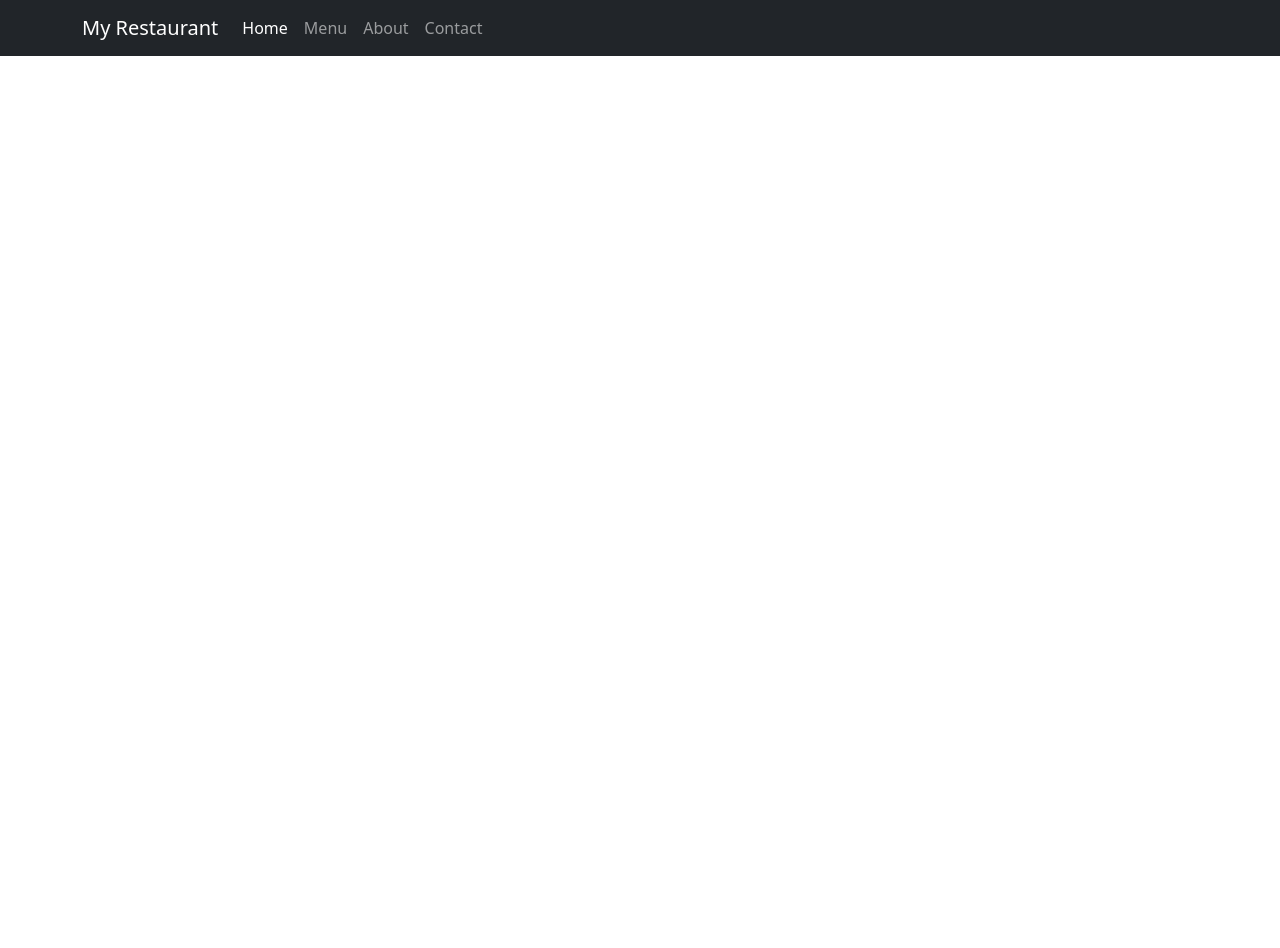
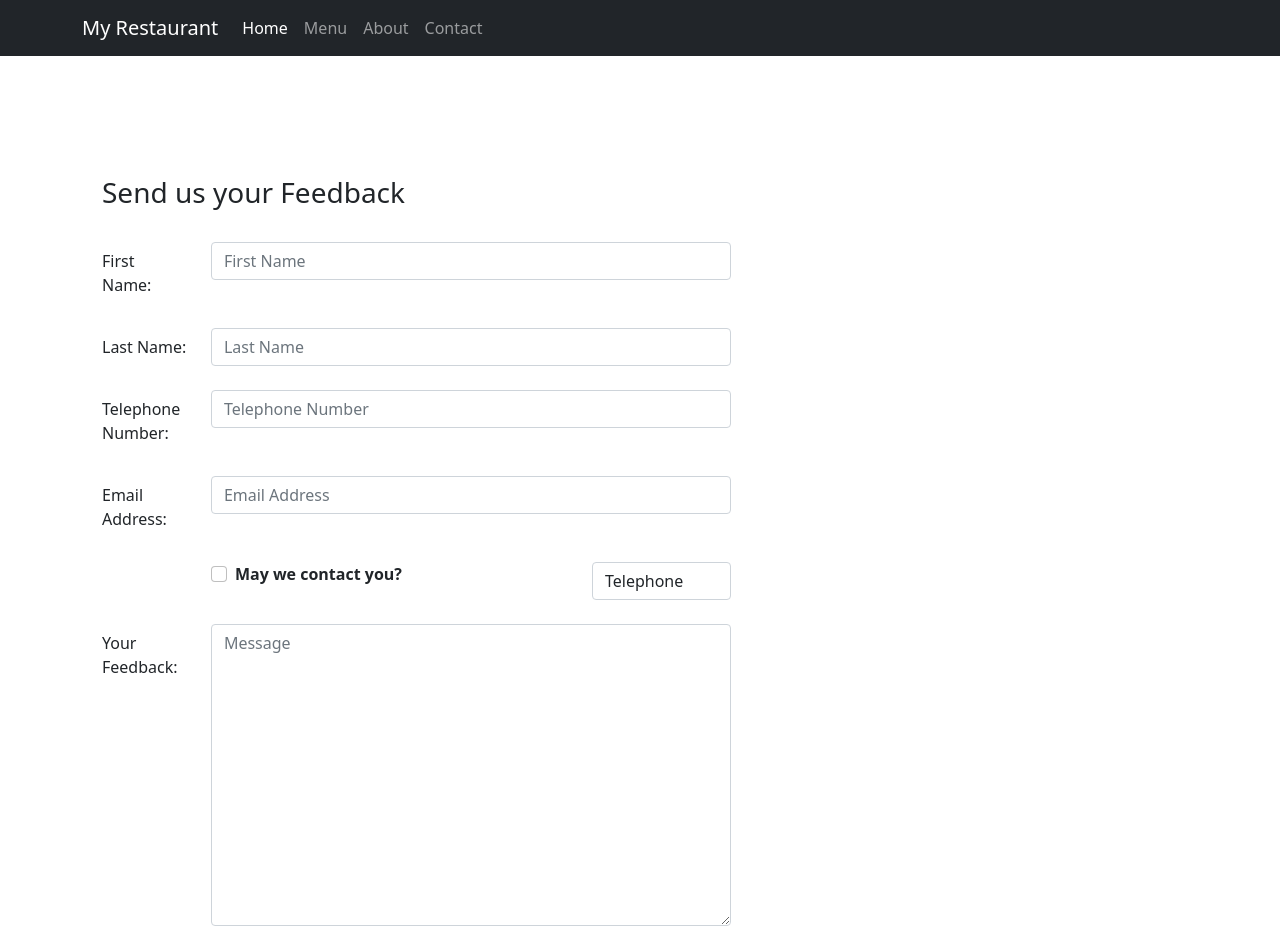
Before and after one commit to SudiptaSahaNiloy/Restaurant-using-react-, a React (Create React App) app: page /contact in a window 1280 px wide. Before the commit this address led to /home. Shown: the top 948 px of the page. Before the commit the page ends 800 px from the top, so only its background shows below. Built offline with nearby package versions, Linux system fonts and the light colour scheme.

Commit message:
Contact form added

```diff
--- a/src/components/body/Body.js
+++ b/src/components/body/Body.js
@@ -2,16 +2,18 @@
 import Contact from "./Contact";
 import Home from "./Home";
 import About from "./About";
-import { Route, Redirect } from "react-router";
+import { Route, Redirect, Switch } from "react-router";
 
 const Body = () => {
     return (
         <div>
-            <Route path="/" exact component={Home} />
-            <Route path="/menu" exact component={Menu} />
-            <Route path="/about" exact component={About} />
-            <Route path="/contact" exact component={Contact} />
-            <Redirect from="/" to="/home" />
+            <Switch>
+                <Route path="/home" exact component={Home} />
+                <Route path="/menu" exact component={Menu} />
+                <Route path="/about" exact component={About} />
+                <Route path="/contact" exact component={Contact} />
+                <Redirect from="/" to="/home" />
+            </Switch>
         </div>
     );
 }
--- a/src/components/body/Contact.js
+++ b/src/components/body/Contact.js
@@ -1,13 +1,157 @@
 import { Component } from "react";
+import { Form, FormGroup, Button, Label, Input, Col } from 'reactstrap';
 
-class Contact extends Component{
-    constructor(props){
+class Contact extends Component {
+    constructor(props) {
         super(props);
+        this.state = {
+            firstname: "",
+            lastname: "",
+            telnum: "",
+            email: "",
+            agree: false,
+            contactType: 'Tel.',
+            message: ""
+        }
     }
 
-    render(){
-        return(
-            <div></div>
+    // method to handle the change of the methods
+    handleInputChange = (event) => {
+        const name = event.target.name;
+        const value = event.target.value;
+        this.setState({
+            [name]: value
+        })
+        this.handleSubmit = this.handleSubmit.bind(this);
+    }
+
+    // method to toggle checkbox value
+    handleToggleInput = () => {
+        this.setState({
+            agree: !this.state.agree
+        })
+    }
+
+    // method to handle the submit
+    handleSubmit = (event) => {
+        event.preventDefault();
+        console.log(this.state);
+    }
+
+    // method to check state
+    // componentDidUpdate() {
+    //     console.log(this.state);
+    // }
+
+    render() {
+        return (
+            <div className="container">
+                <div className="row row-content" style={{ paddingLeft: "20px", textAlign: "left", paddingTop: "120px" }}>
+                    <div className="col-12">
+                        <h3>Send us your Feedback</h3><br />
+                    </div>
+
+                    {/* Form section starts here */}
+                    <div className="col-12 col-md-7">
+                        <Form onSubmit={this.handleSubmit}>
+                            <FormGroup row>
+                                <Label htmlFor="firstname" md={2}>First Name: </Label>
+                                <Col md={10}>
+                                    <Input
+                                        type="text"
+                                        name="firstname"
+                                        placeholder="First Name"
+                                        value={this.state.firstname}
+                                        onChange={(event) => this.handleInputChange(event)} />
+                                </Col>
+                            </FormGroup>
+                            <br />
+                            <FormGroup row>
+                                <Label htmlFor="lastname" md={2}>Last Name:</Label>
+                                <Col md={10}>
+                                    <Input
+                                        type="text"
+                                        name="lastname"
+                                        placeholder="Last Name"
+                                        value={this.state.lastname}
+                                        onChange={(event) => this.handleInputChange(event)} />
+                                </Col>
+                            </FormGroup>
+                            <br />
+                            <FormGroup row>
+                                <Label htmlFor="telnum" md={2}>Telephone Number:</Label>
+                                <Col md={10}>
+                                    <Input
+                                        type="tel"
+                                        name="telnum"
+                                        placeholder="Telephone Number"
+                                        value={this.state.telnum}
+                                        onChange={(event) => this.handleInputChange(event)} />
+                                </Col>
+                            </FormGroup>
+                            <br />
+                            <FormGroup row>
+                                <Label htmlFor="email" md={2}>Email Address:</Label>
+                                <Col md={10}>
+                                    <Input
+                                        type="email"
+                                        name="email"
+                                        placeholder="Email Address"
+                                        value={this.state.email}
+                                        onChange={(event) => this.handleInputChange(event)} />
+                                </Col>
+                            </FormGroup>
+                            <br />
+                            <FormGroup row>
+                                <Col md={{ size: 6, offset: 2 }}>
+                                    <FormGroup check>
+                                        <Label check>
+                                            <Input
+                                                type="checkbox"
+                                                name="agree"
+                                                checked={this.state.agree}
+                                                onChange={() => this.handleToggleInput()} />
+                                            <strong>May we contact you?</strong>
+                                        </Label>
+                                    </FormGroup>
+                                </Col>
+                                <Col md={{ size: 3, offset: 1 }}>
+                                    <Input
+                                        type="select"
+                                        name="contactType"
+                                        checked={this.state.contactType}
+                                        onChange={(event) => this.handleInputChange(event)}>
+                                        <option>Telephone</option>
+                                        <option>Email</option>
+                                    </Input>
+                                </Col>
+                            </FormGroup>
+                            <br />
+                            <FormGroup row>
+                                <Label htmlFor="message" md={2}>Your Feedback: </Label>
+                                <Col md={10}>
+                                    <Input
+                                        type="textarea"
+                                        name="message"
+                                        placeholder="Message"
+                                        value={this.state.message}
+                                        rows="12"
+                                        onChange={(event) => this.handleInputChange(event)} />
+                                </Col>
+                            </FormGroup>
+                            <br />
+                            <FormGroup row>
+                                <Col md={{ size: 10, offset: 2 }}>
+                                    <Button type="submit" color="primary">Send Feedback</Button>
+                                </Col>
+                            </FormGroup>
+                            <br />
+                        </Form>
+                    </div>
+
+                    {/* Form section ends here */}
+                </div>
+            </div>
         );
     }
 }
--- a/src/components/body/Home.js
+++ b/src/components/body/Home.js
@@ -1,9 +1,9 @@
 import { Component } from "react";
 
 class Home extends Component{
-    constructor(props){
-        super(props);
-    }
+    // constructor(props){
+    //     super(props);
+    // }
 
     render(){
         return(
```
